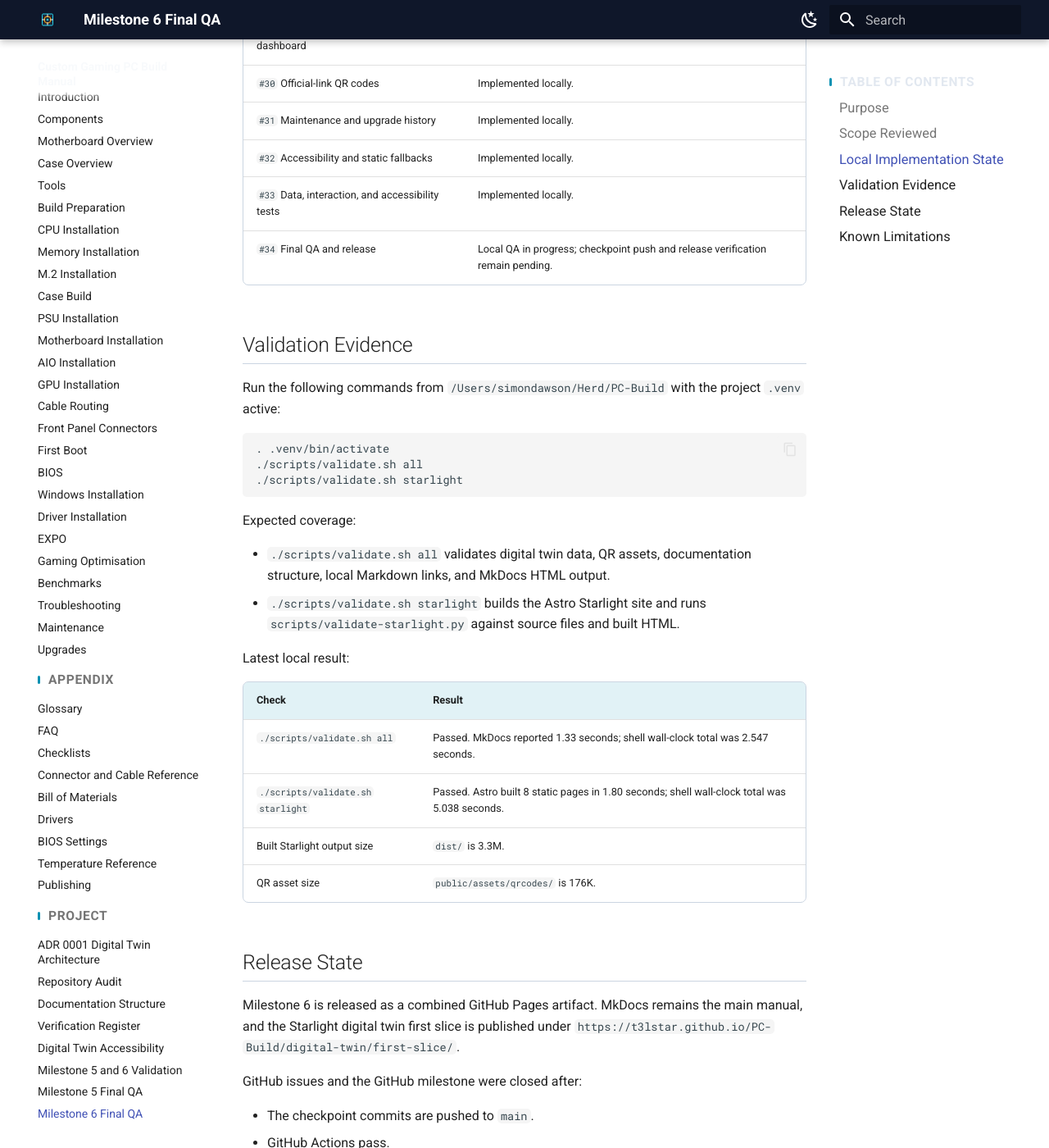
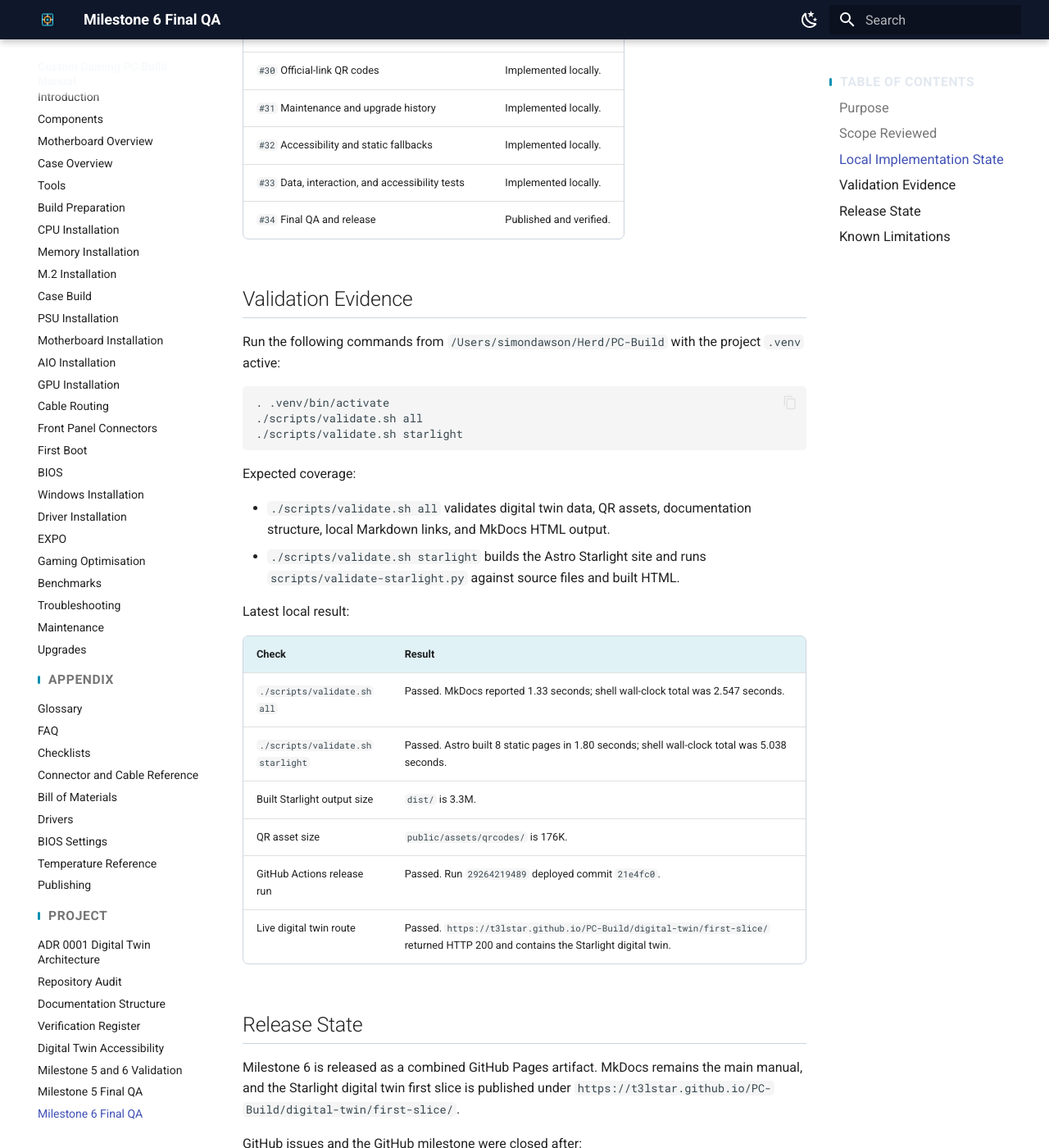
Before and after one commit to t3lstar/PC-Build, an MkDocs documentation site: the page built from docs/project/milestone-06-final-qa.md, in a window 1280 px wide and 1400 px high, scrolled down 1328 px. Shown: the whole window at 82% size. Built offline with MkDocs 1.6.1 and Material for MkDocs 9.7.7, drawn with Linux system fonts in a browser that asks for light colours; some of the changed text lies outside the part shown.

Commit message:
Record live digital twin deployment

```diff
--- a/docs/project/milestone-06-final-qa.md
+++ b/docs/project/milestone-06-final-qa.md
@@ -14,7 +14,7 @@
 - Static fallbacks and no-JavaScript behavior.
 - Official-link QR code generation and validation.
 - Local-only maintenance history behavior.
-- MkDocs project documentation remains buildable while Starlight stays local.
+- MkDocs project documentation remains buildable while the Starlight first slice is published under `/digital-twin/first-slice/`.
 
 ## Local Implementation State
 
@@ -36,7 +36,7 @@
 | `#31` Maintenance and upgrade history | Implemented locally. |
 | `#32` Accessibility and static fallbacks | Implemented locally. |
 | `#33` Data, interaction, and accessibility tests | Implemented locally. |
-| `#34` Final QA and release | Local QA in progress; checkpoint push and release verification remain pending. |
+| `#34` Final QA and release | Published and verified. |
 
 ## Validation Evidence
 
@@ -61,6 +61,8 @@
 | `./scripts/validate.sh starlight` | Passed. Astro built 8 static pages in 1.80 seconds; shell wall-clock total was 5.038 seconds. |
 | Built Starlight output size | `dist/` is 3.3M. |
 | QR asset size | `public/assets/qrcodes/` is 176K. |
+| GitHub Actions release run | Passed. Run `29264219489` deployed commit `21e4fc0`. |
+| Live digital twin route | Passed. `https://t3lstar.github.io/PC-Build/digital-twin/first-slice/` returned HTTP 200 and contains the Starlight digital twin. |
 
 ## Release State
 
```
Also changed, not shown: docs/project/milestone-05-06-validation-report.md (+2 -0 lines).
